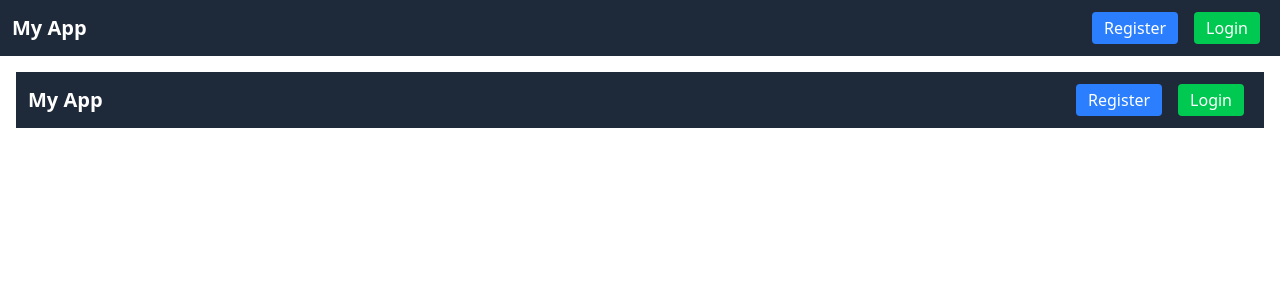
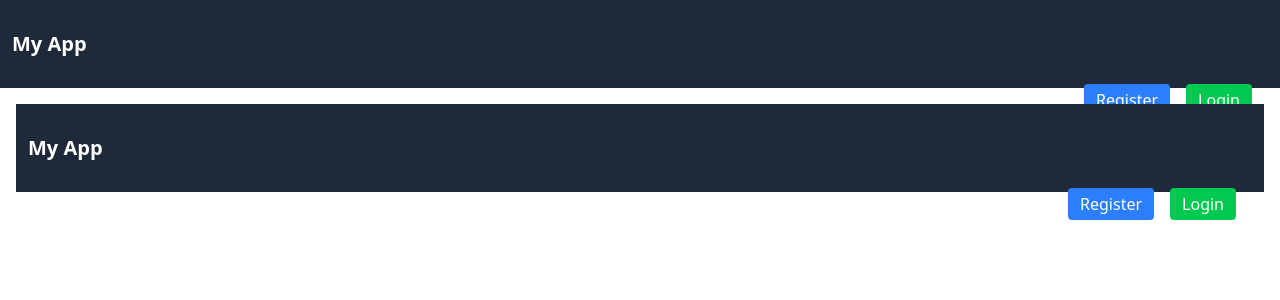
Before and after one commit to akshatmikki/Authenticator, a Next.js app: page /Navbar in a window 1280 px wide. Shown: the top 300 px of the page. Built offline with nearby package versions, Linux system fonts and the light colour scheme.

Commit message:
Update page.tsx

```diff
--- a/src/app/Navbar/page.tsx
+++ b/src/app/Navbar/page.tsx
@@ -1,9 +1,12 @@
 "use client";
 import { useState, useEffect, useCallback } from "react";
 import { usePathname, useRouter } from "next/navigation";
+import Link from "next/link";
+import { Menu, X } from "lucide-react"; // Icons for menu
 
 export default function Navbar() {
   const [isLoggedIn, setIsLoggedIn] = useState(false);
+  const [isMenuOpen, setIsMenuOpen] = useState(false);
   const router = useRouter();
   const pathname = usePathname();
 
@@ -11,6 +14,7 @@ export default function Navbar() {
     localStorage.removeItem("jwt");
     localStorage.removeItem("jwt_expiration");
     setIsLoggedIn(false);
+    setIsMenuOpen(false);
     if (pathname !== "/login" && pathname !== "/register") {
       router.push("/login");
     }
@@ -28,27 +32,58 @@ export default function Navbar() {
   }, []);
 
   return (
-    <nav className="p-3 bg-gray-800 text-white flex justify-between items-center">
-      <h1 className="text-xl font-bold whitespace-nowrap">My App</h1>
+    <nav className="p-3 bg-gray-800 text-white flex justify-between items-center relative">
+      <h1 className="text-xl font-bold">My App</h1>
 
-      {/* ✅ Horizontal Scrollable Menu */}
-      <div className="flex space-x-4 overflow-x-auto whitespace-nowrap px-2">
+      {/* ✅ Hamburger Menu (Only on Mobile) */}
+      <button
+        className="md:hidden text-white"
+        onClick={() => setIsMenuOpen(!isMenuOpen)}
+      >
+        {isMenuOpen ? <X size={28} /> : <Menu size={28} />}
+      </button>
+
+      {/* ✅ Menu for Mobile & Desktop */}
+      <div
+        className={`absolute md:relative top-14 left-0 w-full md:w-auto md:flex items-center space-x-4 p-4 bg-gray-800 md:bg-transparent transition-all ${
+          isMenuOpen ? "block" : "hidden"
+        } md:block`}
+      >
         {isLoggedIn ? (
           <>
-            <button onClick={handleLogout} className="bg-red-500 px-3 py-1 rounded hover:bg-red-700 transition-all">
+            <button
+              onClick={handleLogout}
+              className="block md:inline bg-red-500 px-3 py-1 rounded hover:bg-red-700"
+            >
               Logout
             </button>
-            <a href="/addpost" className="bg-blue-500 px-3 py-1 rounded hover:bg-blue-700 transition-all">
+            <Link
+              href="/addpost"
+              className="block md:inline bg-blue-500 px-3 py-1 rounded hover:bg-blue-700"
+            >
               Create Post
-            </a>
-            <a href="/posts" className="bg-green-500 px-3 py-1 rounded hover:bg-green-700 transition-all">
+            </Link>
+            <Link
+              href="/posts"
+              className="block md:inline bg-green-500 px-3 py-1 rounded hover:bg-green-700"
+            >
               All Posts
-            </a>
+            </Link>
           </>
         ) : (
           <>
-            <a href="/register" className="bg-blue-500 px-3 py-1 rounded hover:bg-blue-700">Register</a>
-            <a href="/login" className="bg-green-500 px-3 py-1 rounded hover:bg-green-700">Login</a>
+            <Link
+              href="/register"
+              className="block md:inline bg-blue-500 px-3 py-1 rounded hover:bg-blue-700"
+            >
+              Register
+            </Link>
+            <Link
+              href="/login"
+              className="block md:inline bg-green-500 px-3 py-1 rounded hover:bg-green-700"
+            >
+              Login
+            </Link>
           </>
         )}
       </div>
```
